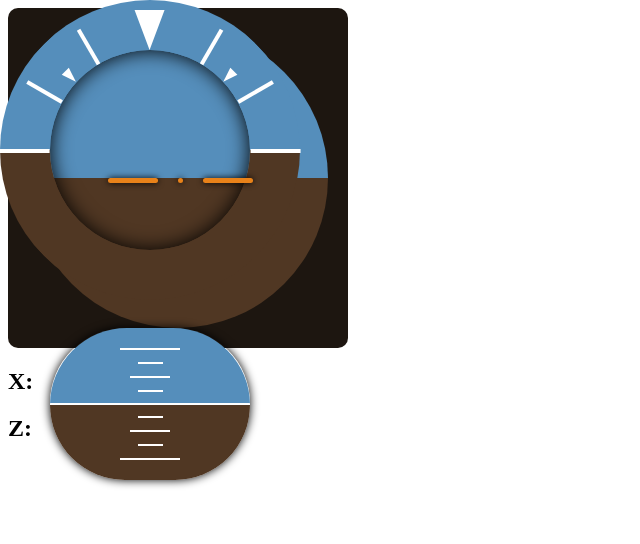
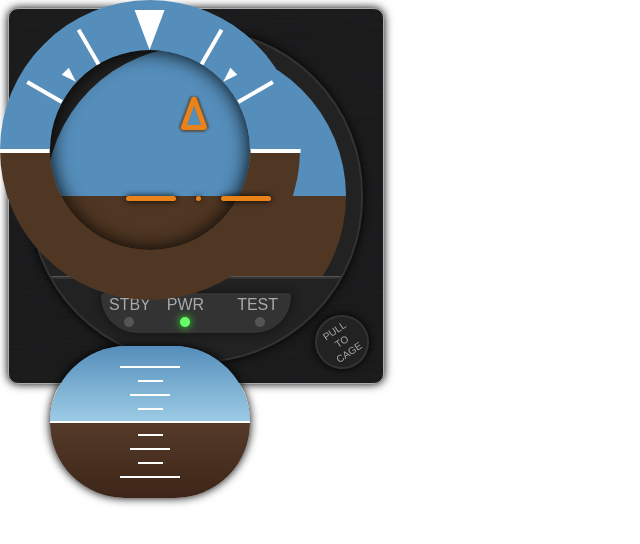
Before and after one commit to saasmath/attitude-indicator, a PHP site: page / in a window 1280 px wide. Shown: the top 544 px of the page, without its empty margins (0-640 px from the left). Run offline with PHP 8.4, Linux system fonts and the light colour scheme.

Commit message:
Styling up like mad.

```diff
--- a/css/style.css
+++ b/css/style.css
@@ -1,8 +1,63 @@
 .casing {
-	background: #1d1610;
+	background: #111 url('../img/metal.jpg') repeat;
+	border: 1px solid #aaa;
 	border-radius: 10px;
+	box-shadow: 0 0 10px #000;
 	padding: 20px;
-	width: 300px;
+	height: 334px;
+	width: 334px;
+}
+.inner-case {
+	background: #222;
+	border: 2px solid #333;
+	border-radius: 165px;
+	box-shadow: 0 0 10px #000;
+	height: 300px;
+	overflow: hidden;
+	padding: 15px;
+}
+.case-control {
+	box-shadow: 0px 2px 0px #333;
+	border-bottom: 1px solid #555;
+	height: 230px;
+	overflow: hidden;
+}
+.panel {
+	box-shadow: 0 0 10px #111;
+	border-radius: 30px 30px 300px 300px;
+	background: #333;
+	color: #aaa;
+	font-family: Arial;
+	margin: 13px 0 0 55px;
+	width: 190px;
+	height: 40px;
+}
+.panel ul {
+	padding: 0;
+}
+.panel li {
+	list-style-type: none;
+	float: left;
+}
+.panel .labels li {
+	margin: 3px 8px;
+}
+.panel .labels li:nth-child(3) {
+	margin-left: 25px;
+}
+.panel .lights li {
+	background: #555;
+	border-radius: 10px;
+	height: 10px;
+	margin: 0 23px;
+	width: 10px;
+}
+.panel .lights li:nth-child(3) {
+	margin-left: 42px;
+}
+.panel .lights .on {
+	box-shadow: 0 0 8px #3f3;
+	background: #6f6;
 }
 .weight {
 	position: absolute;
@@ -19,7 +74,41 @@
 	height: 5px;
 }
 .up-chevron {
-
+	position: relative;
+	top: 50px;
+	left: 140px;
+}
+.up-chevron div {
+	background: #e98219;
+	border-radius: 5px;
+	box-shadow: 0 0 6px #000;
+	position: absolute;
+	width: 5px;
+}
+.up-chevron div:nth-child(1),
+.up-chevron div:nth-child(2) {
+	height: 35px;
+}
+.up-chevron div:nth-child(3) {
+	height: 25px;
+}
+.up-chevron div:nth-child(1) {
+	box-shadow: 2px 0px 2px #555;
+	-webkit-transform: rotate(-20deg);
+	top: 0;
+	left: 11px;
+}
+.up-chevron div:nth-child(2) {
+	box-shadow: -2px 0px 2px #555;
+	-webkit-transform: rotate(20deg);
+	top: 0;
+	left: 0;
+}
+.up-chevron div:nth-child(3) {
+	box-shadow: 2px 0px 2px #555;
+	-webkit-transform: rotate(90deg);
+	top: 19px;
+	left: 5px;
 }
 .left {
 	left: 80px;
@@ -169,11 +258,31 @@
 .ball .sky {
 	width: 200px;
 	height: 75px;
+	background-image: -webkit-linear-gradient(top, #558ebb, #9ccbe5);
 	border-radius: 100px 100px 0 0;
 	border-bottom: 2px solid #fff;
 }
 .ball .terrain {
 	width: 200px;
 	height: 75px;
+	background-image: -webkit-linear-gradient(top, #553a29, #3d2618);
 	border-radius: 0 0 100px 100px;
 }
+.cage-toggle {
+	background: #222;
+	border: 2px solid #333;
+	border-radius: 40px;
+	box-shadow: 0 0 10px #000;
+	color: #aaa;
+	font-family: Arial;
+	font-size: 10px;
+	height: 40px;
+	line-height: 13px;
+	left: 315px;
+	padding: 5px;
+	position: absolute;
+	top: 315px;
+	text-align: center;
+	-webkit-transform: rotate(-34deg);
+	width: 40px;
+}
--- a/index.php
+++ b/index.php
@@ -1,8 +1,13 @@
 <link rel="stylesheet" href="css/style.css">
 
 <div class="casing">
+	<div class="inner-case">
+		<div class="case-control">
+
 			<div class="weight">
-		<div class="up-chevron"></div>
+				<div class="up-chevron">
+					<div></div><div></div><div></div>
+				</div>
 				<div class="aircraft">
 					<div class="left"></div>
 					<div class="centre"></div>
@@ -47,9 +52,18 @@
 					<div class="terrain"></div>
 				</div>
 			</div>
+
 		</div>
 
-<h2>X: <span class="x"></span></h2>
-<h2>Z: <span class="z"></span></h2>
+		<div class="panel">
+			<ul class="labels"><li>STBY</li><li>PWR</li><li>TEST</li></ul>
+			<ul class="lights"><li></li><li class="on"></li><li></li></ul>
+		</div>
+
+	</div>
+
+	<div class="cage-toggle">PULL TO CAGE</div>
+
+</div>
 
 <script src="js/script.js"></script>
--- a/js/script.js
+++ b/js/script.js
@@ -2,9 +2,6 @@ window.addEventListener('deviceorientation', function(event) {
 	var doc = document,
 		x = Math.round(event.beta),
 		z = Math.round(event.gamma);
-
-	doc.querySelector('.x').innerHTML = x;
-	doc.querySelector('.z').innerHTML = z;
 
 	var roll = -1*z;
 	var pitch = 75+x;
```
Also changed, not shown: img/metal.jpg (added). Lines whose indentation alone changed are shown as unchanged.
